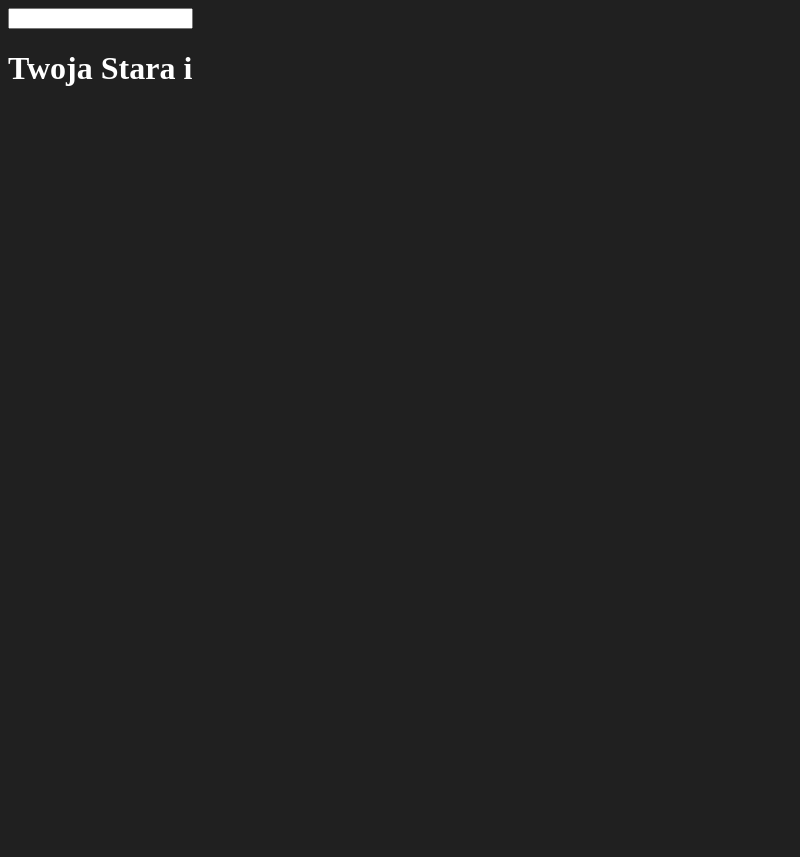
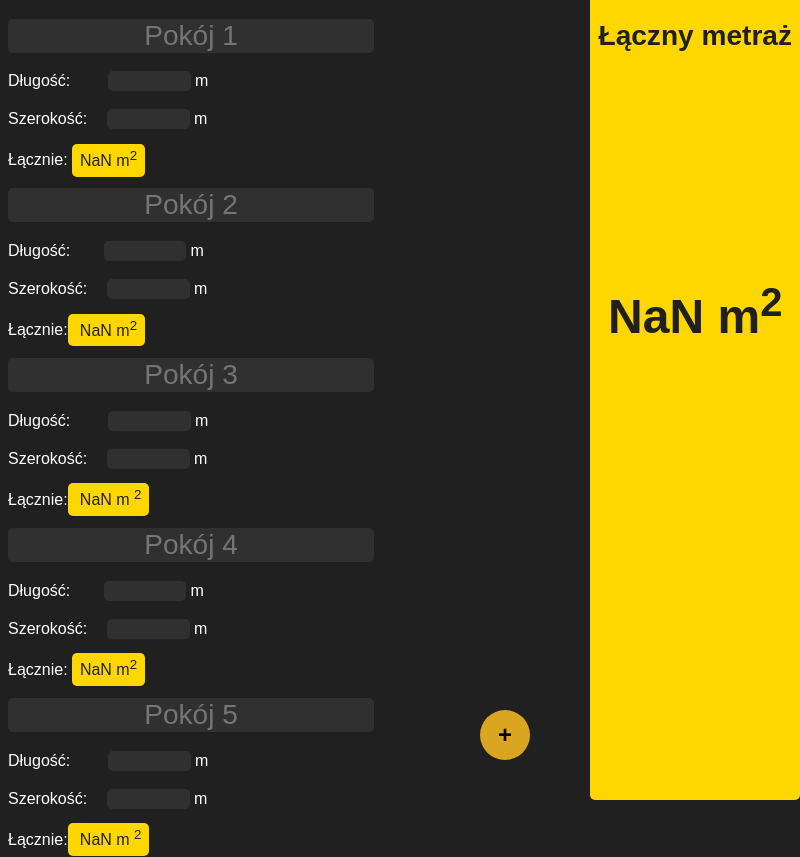
Before and after one commit to Kamyil/Pomieszczeniometr, an Electron app: page index.html in a window 800 px wide. Before the commit the page ends 800 px from the top, so only its background shows below. Drawn offline with Linux system fonts and the light colour scheme.

Commit message:
major Changes. Including basic mechanism

```diff
--- /dev/null
+++ b/css/style.css
@@ -0,0 +1,94 @@
+body{
+    background-color: #202020;
+    color: white;
+    font-family: sans-serif;
+}
+h1{
+    text-align: center;
+}
+label{
+
+    margin-right: 2%;
+}
+input[type=text]{
+    background-color: #303030;
+    border: none;
+    font-size: 150%;
+    text-align: center;
+    color: white;
+    border-radius: 5px;
+    outline: none;
+}
+input[type=text]:hover{
+    background-color: #606060;
+
+    transition-duration: 0.1s;
+    cursor: pointer;
+}
+input[type=text]:focus{
+    background-color: gold;
+    color: #303030;
+    transition-duration: 0.1s;
+}
+input[type=number]{
+    background-color: #303030;
+    border: none;
+    font-size: 100%;
+    text-align: center;
+    color: white;
+    border-radius: 5px;
+    outline: none;
+    width: 10%;
+}
+input[type=number]:hover{
+    background-color: #606060;
+
+    transition-duration: 0.1s;
+    cursor: pointer;
+
+}
+input[type=number]:focus{
+    background-color: gold;
+    color: #303030;
+    transition-duration: 0.1s;
+}
+.add{
+    background-color: goldenrod;
+    position: fixed;
+    border: none;
+    width: 50px;
+    height: 50px;
+    border-radius: 50%;
+    font-weight: 700;
+    left: 60%;
+    bottom: 5%;
+    outline: none;
+    font-size: 150%;
+
+}
+.add:hover{
+    background-color: gold;
+    transition-duration: 0.1s;
+    cursor: pointer;
+}
+.view{
+    float: right;
+}
+.totalNumber{
+    position: fixed;
+    right: 0;
+    bottom: 0;
+    font-size: 150%;
+    background-color: gold;
+    color: #202020;
+    border-radius: 5px;
+    padding: 1%;
+    height: 100%;
+
+}
+.totalSingle{
+    background-color: gold;
+    color: #202020;
+    border-radius: 5px;
+    padding: 1%;
+}
--- a/index.html
+++ b/index.html
@@ -1,26 +1,87 @@
 <!DOCTYPE html>
-<html lang="pl" ng-app>
+<html lang="pl" ng-app="">
 <head>
     <meta charset="UTF-8">
     <meta name="viewport" content="width=device-width, initial-scale=1.0">
     <meta http-equiv="X-UA-Compatible" content="ie=edge">
-    <title>Document</title>
+    <title>Pomieszczeniometr</title>
 
-    <style>
-    body{
-        background-color: #202020;
-        color: white;
-    }
+<link rel="stylesheet" href="css/style.css">
+
+
+</head>
+<body>
+
+
+        <div class="container">
+
+
+     <div class="rooms" id="rooms">
+            <div class="room" id="r1">
+                <h3><input type="text" name="" id="" placeholder="Pokój 1"></h3>
+                <label for="">Długość:</label> &nbsp;&nbsp;&nbsp; <input type="number" name="height" id="dlugosc" ng-model="height1"> m <br><br>
+                <label for="">Szerokość:</label> <input type="number" name="width" id="szerokosc" ng-model="width1"> m <br><br>
+                Łącznie: <label for="" class="totalSingle">{{ height1*width1 }} m<sup>2</sup></label>
+            </div>
+
+           <div class="room" id="r2">
+              <h3><input type="text" name="" id="" placeholder="Pokój 2"></h3>
+               <label for="">Długość:</label>&nbsp;&nbsp;&nbsp; <input type="number" name="height" id="dlugosc" ng-model="height2"> m <br><br>
+                <label for="">Szerokość:</label> <input type="number" name="width" id="szerokosc" ng-model="width2"> m<br><br>
+                Łącznie:<label for="" class="totalSingle"> {{ height2*width2 }} m<sup>2</sup></label>
+           </div>
+           <div class="room" id="r3">
+              <h3><input type="text" name="" id="" placeholder="Pokój 3"></h3>
+              <label for=""> Długość:</label>  &nbsp;&nbsp;&nbsp; <input type="number" name="height" id="dlugosc" ng-model="height3"> m <br><br>
+                <label for="">Szerokość:</label> <input type="number" name="width" id="szerokosc" ng-model="width3"> m<br><br>
+               Łącznie:<label for="" class="totalSingle"> {{ height3*width3 }} m <sup>2</sup></label>
+           </div>
+           <div class="room" id="r4">
+                <h3><input type="text" name="" id="" placeholder="Pokój 4"></h3>
+                 <label for="">Długość:</label>&nbsp;&nbsp;&nbsp; <input type="number" name="height" id="dlugosc" ng-model="height4"> m <br><br>
+                  <label for="">Szerokość:</label> <input type="number" name="width" id="szerokosc" ng-model="width4"> m<br><br>
+                 Łącznie: <label for="" class="totalSingle">{{ height4*width4 }} m<sup>2</sup></label>
+             </div>
+             <div class="room" id="r5">
+                <h3><input type="text" name="" id="" placeholder="Pokój 5"></h3>
+                <label for=""> Długość:</label>  &nbsp;&nbsp;&nbsp; <input type="number" name="height" id="dlugosc" ng-model="height5"> m <br><br>
+                  <label for="">Szerokość:</label> <input type="number" name="width" id="szerokosc" ng-model="width5"> m<br><br>
+                Łącznie:<label for="" class="totalSingle"> {{ height5*width5 }} m <sup>2</sup></label>
+             </div>
+           <button class="add">+</button>
+
+
+     </div>
+
+
+
+     <div class="view">
+         <div class="totalNumber">
+            <h3>Łączny metraż</h3><br><br><br><br><br><br>
+           <h1>{{  (height1*width1) + (height2*width2) + (height3*width3) + (height4*width4) + (height5*width5)}} m<sup>2</sup></h1>
+        </div>
+
+       </div>
 
 
 
 
-    </style>
-</head>
-<body>
-        <script src="angular.js"></script>
-        <input type="text" name="" id="" ng-model="text">
-    <h1>Twoja Stara i {{text}}</h1>
 
+
+
+
+
+
+
+
+
+        </div>
+
+
+
+
+        <script src="js/angular.js"></script>
+        <script src="js/popupform.js"></script>
+        <script src="js/addroom.js"></script>
 </body>
 </html>
--- /dev/null
+++ b/js/addroom.js
@@ -0,0 +1 @@
+let add_btn = document.querySelector('.add');
--- /dev/null
+++ b/style.css
@@ -0,0 +1,57 @@
+
+.add-room:hover{
+    cursor: pointer;
+}
+.view{
+
+	background-color: yellow;
+
+}
+.rooms{
+
+	float: left;
+}
+.room{
+	background-color: #303030;
+
+
+}
+
+h1,h3{
+	text-align: center;
+	font-weight: 700;
+}
+.add-room{
+	color: white;
+	background-color: transparent;
+	border: none;
+	outline: none;
+
+	border-radius: 50%;
+
+}
+input[type=text]{
+	background-color: #303030;
+	color: white;
+	text-align: center;
+}
+input[type=number]{
+
+
+	margin-right: 5%;
+	background-color: transparent;
+	border: 2px solid black;
+	color: white;
+	text-align: center;
+}
+input[type=number]:focus{
+	border: 2px solid gold;
+	transition-duration: 1s;
+}
+
+input::-webkit-outer-spin-button,
+input::-webkit-inner-spin-button {
+    /* display: none; <- Crashes Chrome on hover */
+    -webkit-appearance: none;
+    margin: 0; /* <-- Apparently some margin are still there even though it's hidden */
+}
```
Also changed, not shown: js/angular.js (renamed from angular.js), js/example.js (renamed from example.js), js/popupform.js (added), 1 other file.
